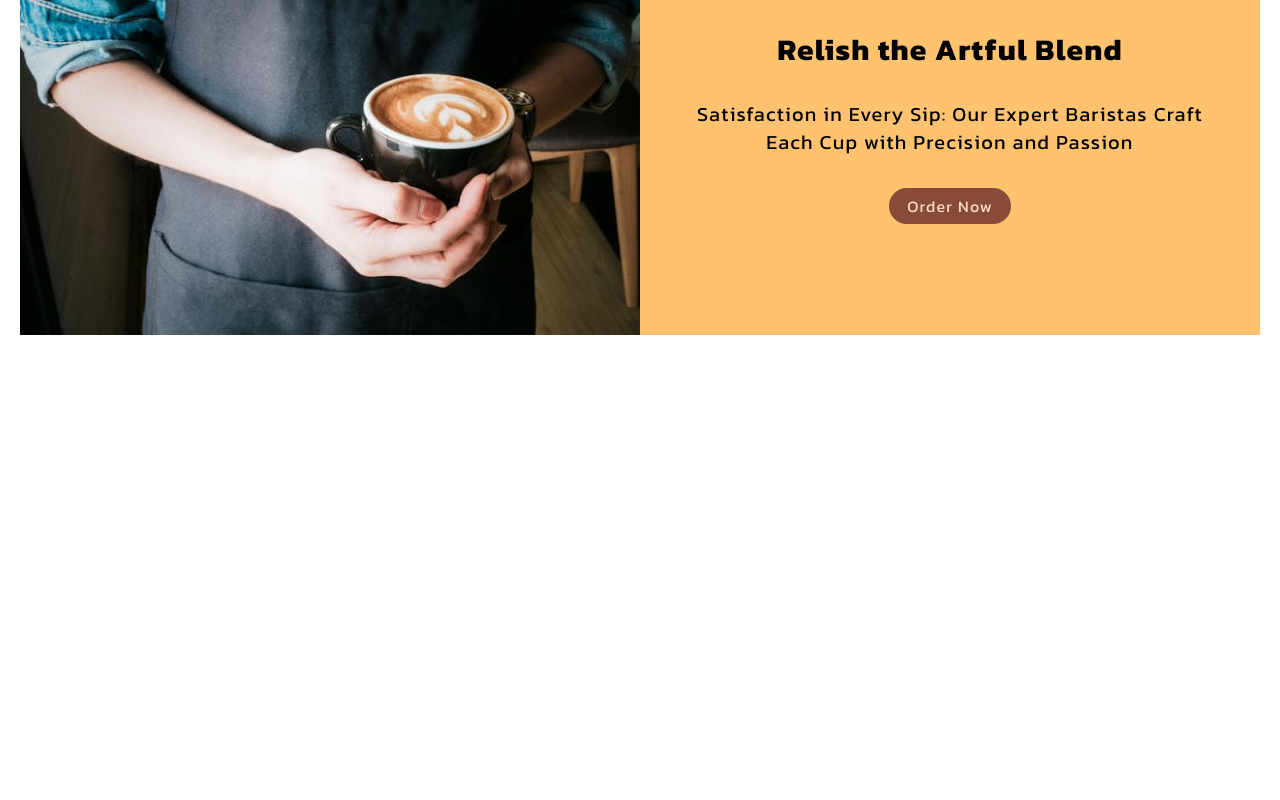
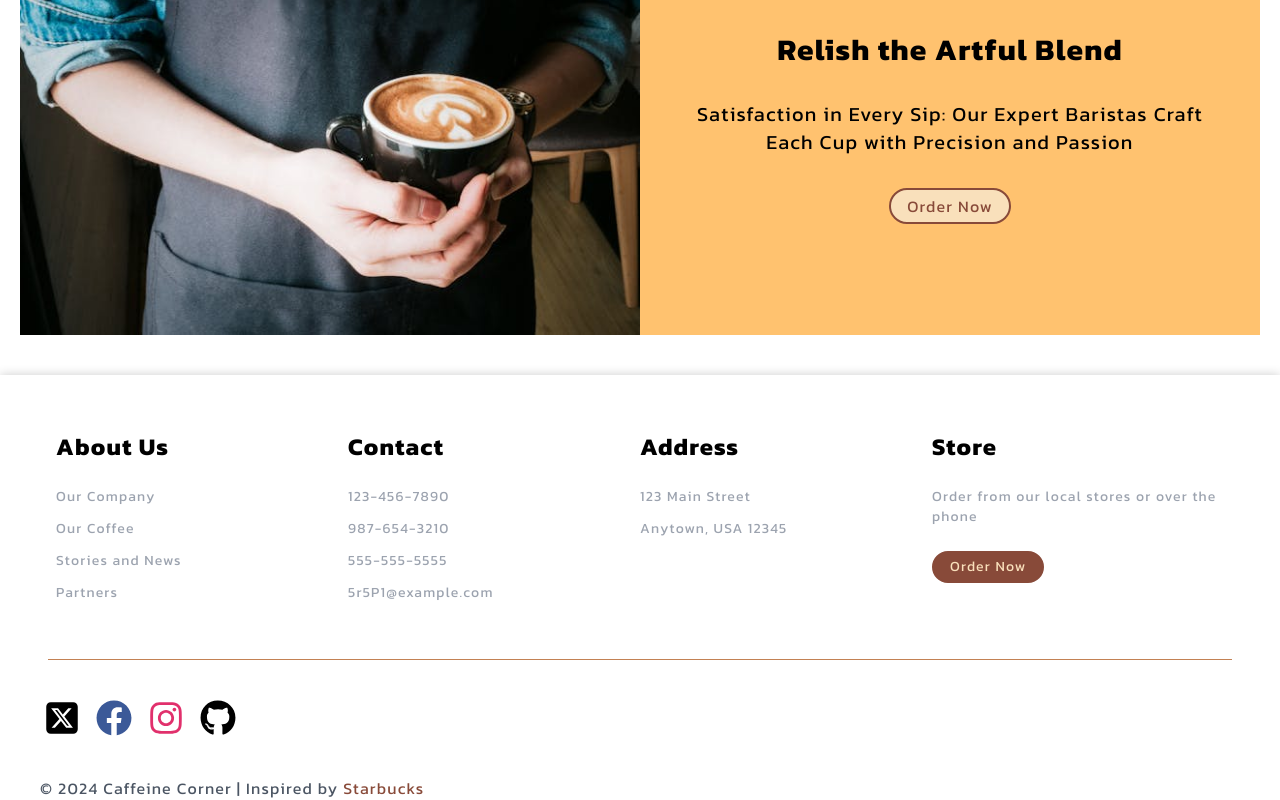
Before and after one commit to an4s911/caffeine-corner, a React (Create React App) app: page / in a window 1280 px wide. Shown: the part 1570-2370 px from the top of the page. Before the commit the page ends 1945 px from the top, so only its background shows below. Built offline with nearby package versions, Linux system fonts and the light colour scheme.

Commit message:
Completed the footer

```diff
--- a/package.json
+++ b/package.json
@@ -10,7 +10,7 @@
         "react-dom": "^18.2.0",
         "react-icons": "^5.0.1",
         "react-router-dom": "^6.22.1",
-        "react-scripts": "5.0.1",
+        "react-scripts": "^5.0.1",
         "react-transition-group": "^4.4.5",
         "web-vitals": "^2.1.0"
     },
--- a/src/components/Footer.jsx
+++ b/src/components/Footer.jsx
@@ -1,6 +1,54 @@
+import { Link } from "react-router-dom";
+import { FaFacebook, FaInstagram, FaGithub } from "react-icons/fa";
+import { FaSquareXTwitter } from "react-icons/fa6";
 
 function Footer() {
-    return <footer></footer>;
+    const email = "5r5P1@example.com";
+    const phoneNumbers = ["123-456-7890", "987-654-3210", "555-555-5555"];
+    return (
+        <footer className="relative z-10 px-6 md:px-10">
+            <div className="footer-primary-nav grid grid-cols-2 grid-rows-2 lg:grid-rows-1 md:grid-cols-3 lg:grid-cols-4 md:px-4 md:py-14 py-5 gap-y-10">
+                <div className="about">
+                    <h3><Link to="/about">About Us</Link></h3>
+                    <div>
+                        <Link to="/about#company">Our Company</Link>
+                        <Link to="/about#coffee">Our Coffee</Link>
+                        <Link to="/about#news">Stories and News</Link>
+                        <Link to="/about#partners">Partners</Link>
+                    </div>
+                </div>
+                <div className="contact">
+                    <h3>Contact</h3>
+                    <div>
+                        {phoneNumbers.map(number => <Link to={`tel:${number}`}>{number}</Link>)}
+                        <Link to={`mailto:${email}`}>{email}</Link>
+                    </div>
+                </div>
+                <div className="address">
+                    <h3>Address</h3>
+                    <div>
+                        <p>123 Main Street</p>
+                        <p>Anytown, USA 12345</p>
+                    </div>
+                </div>
+                <div className="order">
+                    <h3>Store</h3>
+                    <div>
+                        <p>Order from our local stores or over the phone</p>
+                        <Link to="/order-now"><button>Order Now</button></Link>
+                    </div>
+                </div>
+            </div>
+            <hr className="mx-2 border-1 border-secondary" />
+            <div className="social-links flex items-center gap-4 py-6 px-1 md:py-10">
+                <Link to="https://twitter.com"><FaSquareXTwitter className="icon" /></Link>
+                <Link to="https://facebook.com"><FaFacebook color="#3b5998" className="icon" /></Link>
+                <Link to="https://instagram.com"><FaInstagram color="#e1306c" className="icon" /></Link>
+                <Link to="https://github.com/an4s911/caffeine-corner"><FaGithub className="icon" /></Link>
+            </div>
+            <p className="text-gray-600">&copy; 2024 Caffeine Corner | Inspired by <Link className="text-primary hover:text-secondary" to="https://www.starbucks.com/">Starbucks</Link></p>
+        </footer>
+    );
 }
 
 export default Footer;
--- a/src/index.css
+++ b/src/index.css
@@ -44,12 +44,27 @@
 }
 
 button {
-    @apply bg-primary hover:bg-fourth hover:text-primary text-fourth border-2 border-primary rounded-full px-4 py-1
-transition-all;
+    @apply bg-primary hover:bg-fourth hover:text-primary text-fourth border-2 border-primary rounded-full px-4 py-1 transition-all;
+}
+
+button:hover {
+    @apply scale-105;
+}
+
+a {
+    @apply transition-all;
+}
+
+/* a:hover { */
+/*     @apply scale-105; */
+/* } */
+
+a:not(:has(>button)):hover {
+    @apply scale-105;
 }
 
 button.light,
-.card:nth-child(odd) button {
+.card:nth-child(even) button {
     @apply text-primary bg-fourth border-primary hover:bg-primary hover:text-fourth;
 }
 
@@ -62,3 +77,40 @@ button.light,
 .card:nth-child(odd) > div:first-child {
     @apply md:order-1;
 }
+
+.footer-primary-nav > div,
+.footer-primary-nav > div > div {
+    @apply flex flex-col;
+}
+
+.footer-primary-nav > div {
+    @apply gap-5 md:gap-6;
+}
+.footer-primary-nav > div > div {
+    @apply gap-2 md:gap-3;
+}
+
+.footer-primary-nav .order > div {
+    @apply gap-5 md:gap-6;
+}
+
+.footer-primary-nav > div > h3 {
+    @apply text-xl md:text-2xl font-bold;
+}
+
+.footer-primary-nav > div > div > p,
+.footer-primary-nav > div > div > a {
+    @apply text-sm text-gray-400;
+}
+
+footer {
+    box-shadow: 0 0 10px 0 rgba(0, 0, 0, 0.2);
+}
+
+footer .social-links  .icon {
+    @apply w-7 h-7 lg:w-9 lg:h-9 transition-all;
+}
+
+footer .social-links  .icon:hover {
+    @apply scale-105;
+}
```
